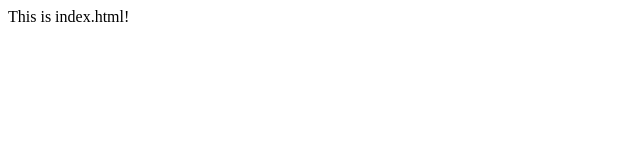
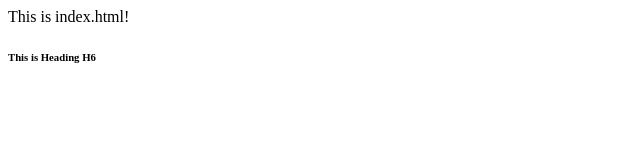
Before and after one commit to PappuKumar12/LocalRepo, a plain HTML site: page index.html in a window 1280 px wide. Shown: the full height of the page, 0-640 px from the left. Drawn offline with Linux system fonts and the light colour scheme.

Commit message:
adding heading into FeatureB Branch

```diff
--- a/index.html
+++ b/index.html
@@ -1,3 +1,4 @@
 <p>
     This is index.html!
 </p>
+<H6>This is Heading H6</H6>
```
